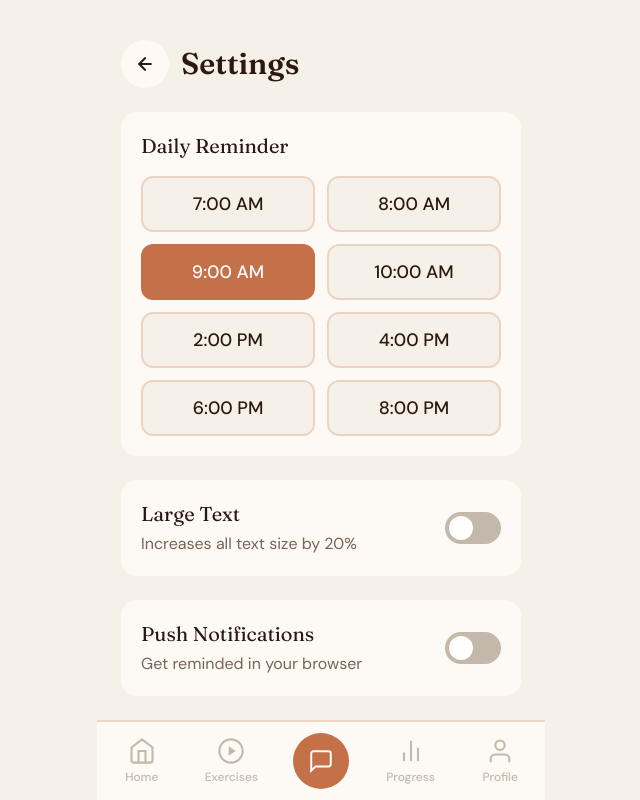
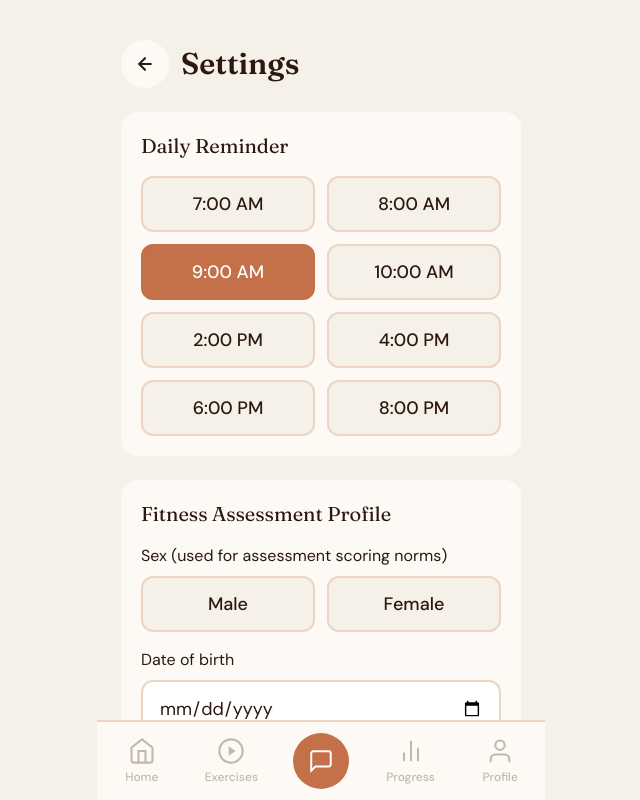
Before and after one commit to E10Feng/balance-app, a Next.js app: page /settings in a window 1280 px wide. Shown: the top 800 px of the page, without its empty margins (319-959 px from the left). Built offline with nearby package versions, Linux system fonts and the light colour scheme; no server answers; the database is empty; sample sign-in values are in the browser's storage.

Commit message:
feat: link fitness assessment from Profile and add sex/DOB fields to Settings

```diff
--- a/app/(app)/profile/page.tsx
+++ b/app/(app)/profile/page.tsx
@@ -67,6 +67,13 @@ export default function ProfilePage() {
       </div>
 
       <Link
+        href="/assessment"
+        className="w-full bg-primary text-white text-xl font-semibold py-5 rounded-2xl text-center"
+      >
+        Fitness Assessment
+      </Link>
+
+      <Link
         href="/settings"
         className="w-full bg-surface border-2 border-primary-light text-primary text-xl font-semibold py-5 rounded-2xl text-center"
       >
--- a/app/(app)/settings/page.tsx
+++ b/app/(app)/settings/page.tsx
@@ -2,6 +2,7 @@
 import { useEffect, useState } from 'react';
 import { useRouter } from 'next/navigation';
 import { signOut } from 'next-auth/react';
+import type { Sex } from '@/lib/schema';
 
 const REMINDER_TIMES = ['07:00', '08:00', '09:00', '10:00', '14:00', '16:00', '18:00', '20:00'];
 const REMINDER_LABELS: Record<string, string> = {
@@ -12,6 +13,8 @@ const REMINDER_LABELS: Record<string, string> = {
 export default function SettingsPage() {
   const router = useRouter();
   const [reminderTime, setReminderTime] = useState('09:00');
+  const [sex, setSex] = useState<Sex | null>(null);
+  const [dateOfBirth, setDateOfBirth] = useState('');
   const [largeText, setLargeText] = useState(false);
   const [pushEnabled, setPushEnabled] = useState(false);
   const [saving, setSaving] = useState(false);
@@ -20,8 +23,10 @@ export default function SettingsPage() {
   useEffect(() => {
     fetch('/api/user')
       .then((r) => r.json())
-      .then((d: { reminderTime?: string }) => {
+      .then((d: { reminderTime?: string; sex?: Sex | null; dateOfBirth?: string | null }) => {
         if (d.reminderTime) setReminderTime(d.reminderTime);
+        if (d.sex) setSex(d.sex);
+        if (d.dateOfBirth) setDateOfBirth(d.dateOfBirth);
       });
   }, []);
 
@@ -83,7 +88,7 @@ export default function SettingsPage() {
     await fetch('/api/user', {
       method: 'PATCH',
       headers: { 'Content-Type': 'application/json' },
-      body: JSON.stringify({ reminderTime }),
+      body: JSON.stringify({ reminderTime, sex, dateOfBirth: dateOfBirth || undefined }),
     });
     setSaving(false);
     setSaved(true);
@@ -119,6 +124,40 @@ export default function SettingsPage() {
               {REMINDER_LABELS[t]}
             </button>
           ))}
+        </div>
+      </div>
+
+      <div className="bg-surface rounded-2xl p-5 flex flex-col gap-4">
+        <p className="font-heading text-xl text-dark">Fitness Assessment Profile</p>
+        <div>
+          <p className="text-dark text-base mb-2">Sex (used for assessment scoring norms)</p>
+          <div className="flex gap-3">
+            <button
+              onClick={() => setSex('male')}
+              className={`flex-1 py-3 rounded-xl text-lg font-medium border-2 ${
+                sex === 'male' ? 'bg-primary text-white border-primary' : 'bg-bg text-dark border-primary-light'
+              }`}
+            >
+              Male
+            </button>
+            <button
+              onClick={() => setSex('female')}
+              className={`flex-1 py-3 rounded-xl text-lg font-medium border-2 ${
+                sex === 'female' ? 'bg-primary text-white border-primary' : 'bg-bg text-dark border-primary-light'
+              }`}
+            >
+              Female
+            </button>
+          </div>
+        </div>
+        <div>
+          <p className="text-dark text-base mb-2">Date of birth</p>
+          <input
+            type="date"
+            value={dateOfBirth}
+            onChange={(e) => setDateOfBirth(e.target.value)}
+            className="w-full border-2 border-primary-light rounded-xl px-4 py-3 text-lg text-dark"
+          />
         </div>
       </div>
 
```
